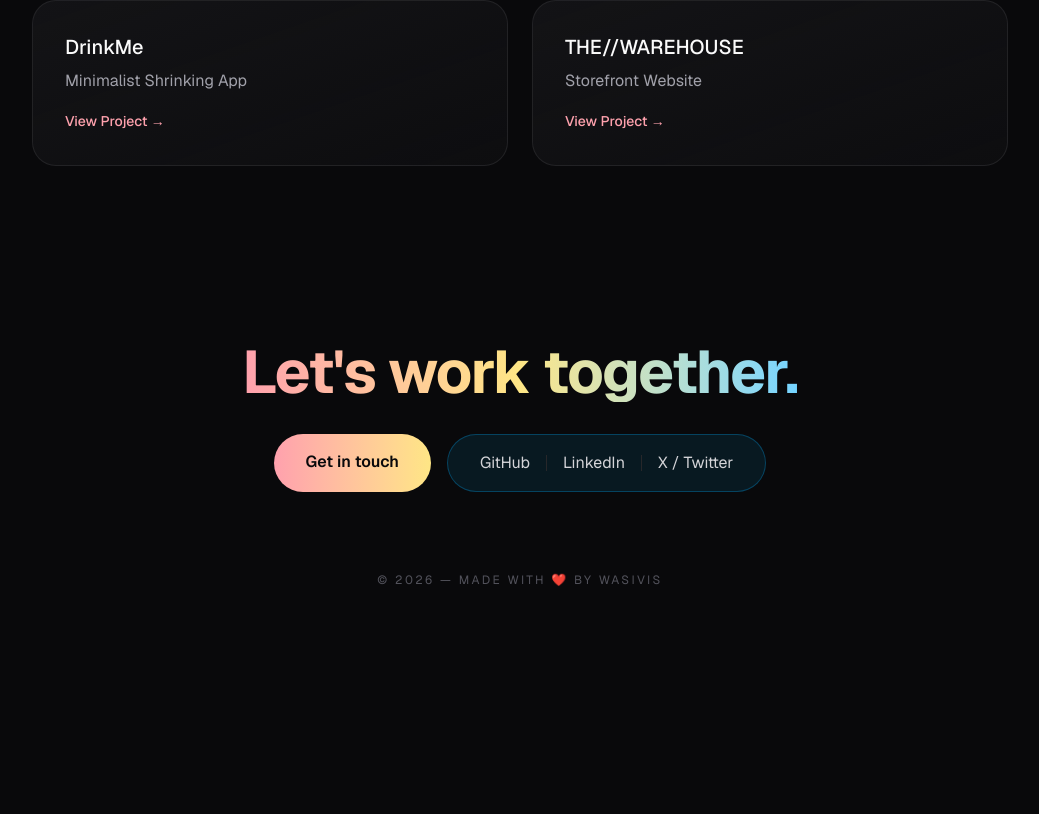
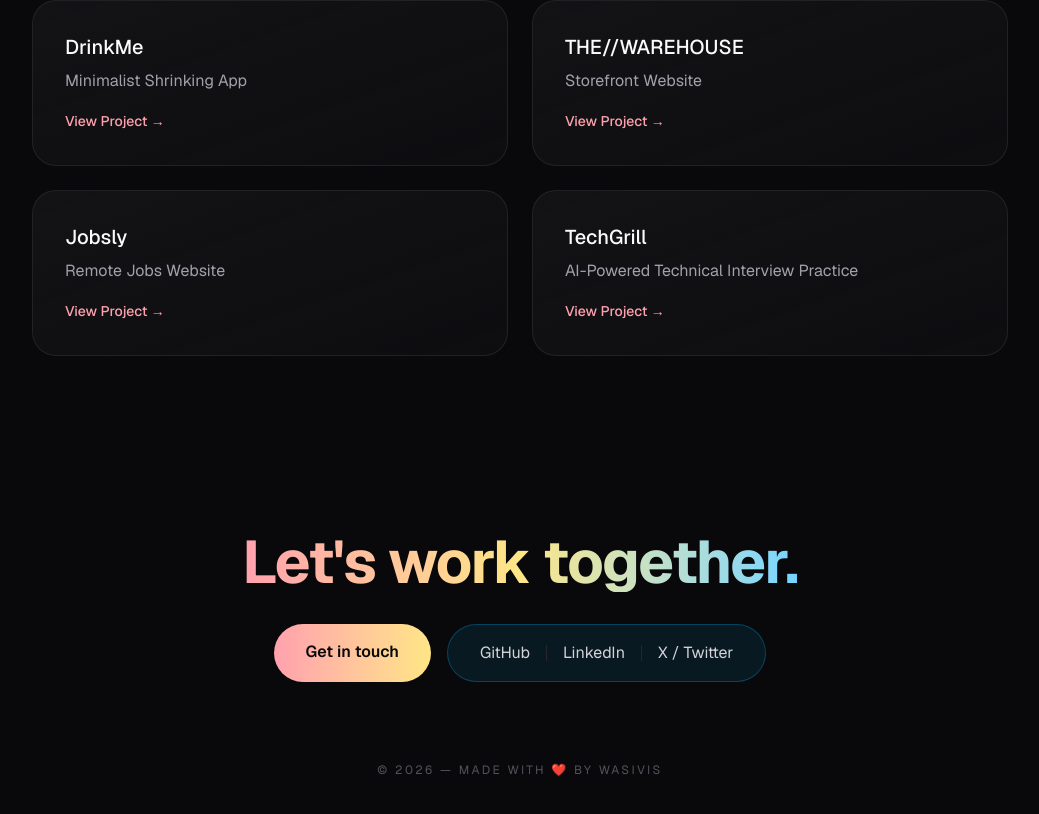
Before and after one commit to wasivis/portfolio-new, a Next.js app: page / in a window 1280 px wide. Shown: the part 1350-2164 px from the top of the page, without its empty margins (120-1159 px from the left). Before the commit the page ends 1986 px from the top, so only its background shows below. Built offline with nearby package versions, Linux system fonts and the light colour scheme.

Commit message:
Add new projects to the Projects component

```diff
--- a/app/components/Projects.tsx
+++ b/app/components/Projects.tsx
@@ -3,6 +3,8 @@ const PROJECT_DATA = [
   { title: "StillUp?", desc: "Uptime Monitoring Service", link: "https://stillup-one.vercel.app/" },
   { title: "DrinkMe", desc: "Minimalist Shrinking App", link: "https://github.com/wasivis/DrinkMe" },
   { title: "THE//WAREHOUSE", desc: "Storefront Website", link: "https://the-warehouse-zeta.vercel.app/" },
+  { title: "Jobsly", desc: "Remote Jobs Website", link: "https://jobslyremote.vercel.app/" },
+  { title: "TechGrill", desc: "AI-Powered Technical Interview Practice", link: "https://techgrill.vercel.app/" },
 ];
 
 export default function Projects() {
```
